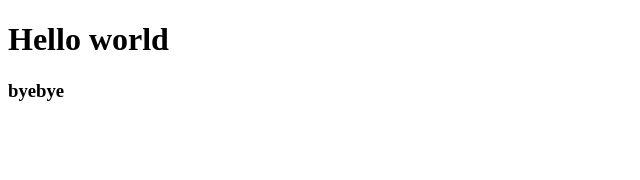
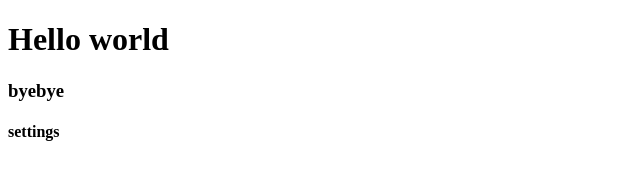
Before and after one commit to Kkestutis/Dvieju-dienu-darbas, a plain HTML site: page index.html in a window 1280 px wide. Shown: the full height of the page, 0-640 px from the left. Drawn offline with Linux system fonts and the light colour scheme.

Commit message:
settings

```diff
--- a/index.html
+++ b/index.html
@@ -9,5 +9,6 @@
   <body>
     <h1>Hello world</h1>
     <h3>byebye</h3>
+    <h4>settings</h4>
   </body>
 </html>
```
